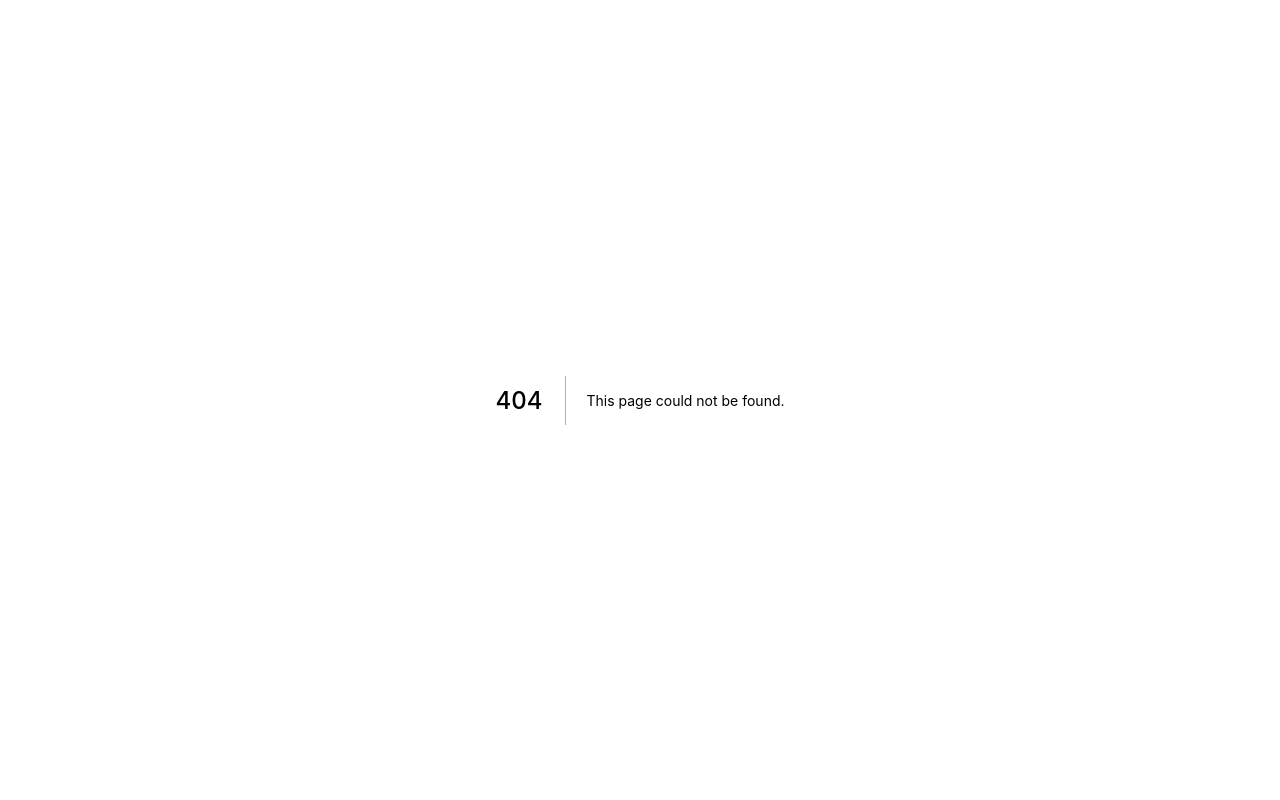
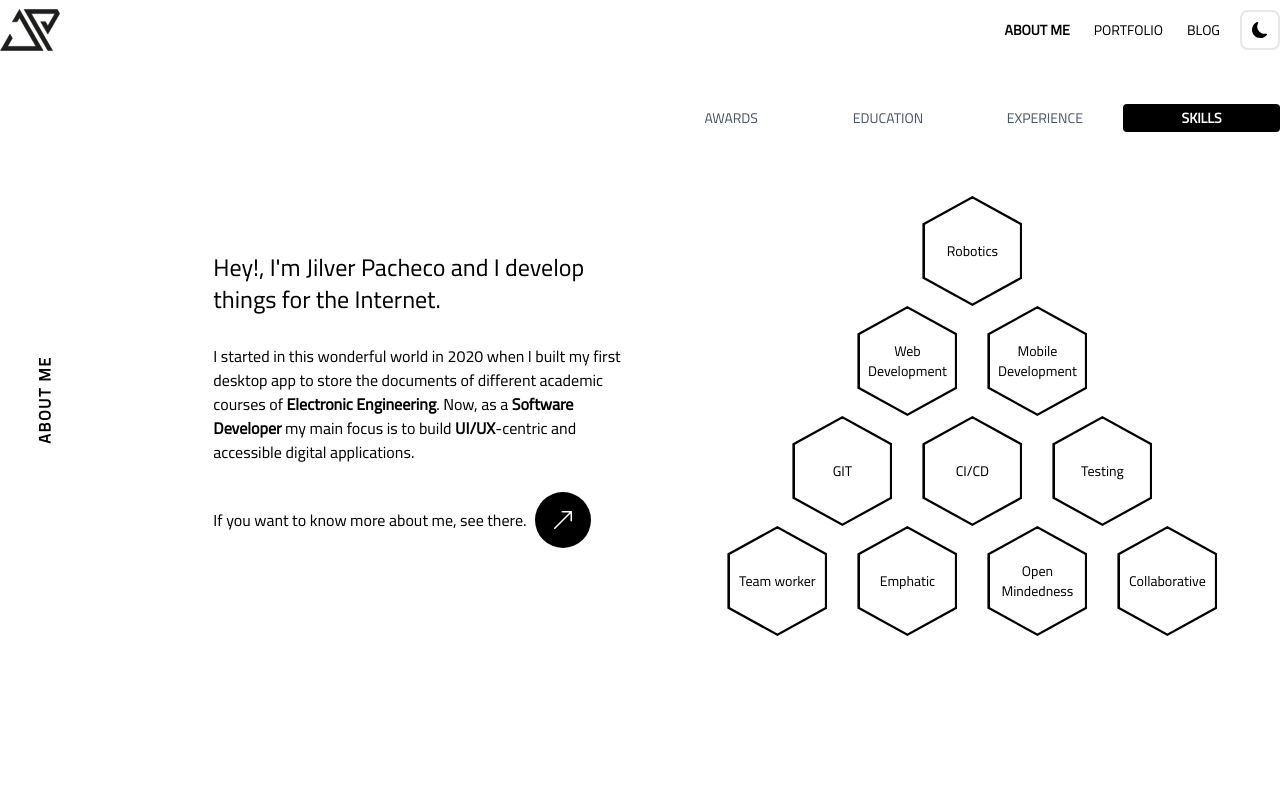
Before and after one commit to jilverprivera/portfolio, a Next.js app: page /about in a window 1280 px wide. Before the commit this address had no page. Shown: the top 800 px of the page. Built offline with nearby package versions, Linux system fonts and the light colour scheme.

Commit message:
add about page

```diff
--- /dev/null
+++ b/pages/about.tsx
@@ -0,0 +1,23 @@
+import React from "react";
+import Presentation from "../components/about";
+import Layout from "../layout";
+
+const About = () => {
+  return (
+    <Layout
+      type={"website"}
+      metadata={{
+        title: "Jilver Pacheco – About",
+        description: `Software Developer, Electronic Engineer, and robotics enthusiast.`,
+        slug: "",
+        date: null,
+      }}
+    >
+      <div>
+        <Presentation />
+      </div>
+    </Layout>
+  );
+};
+
+export default About;
```
